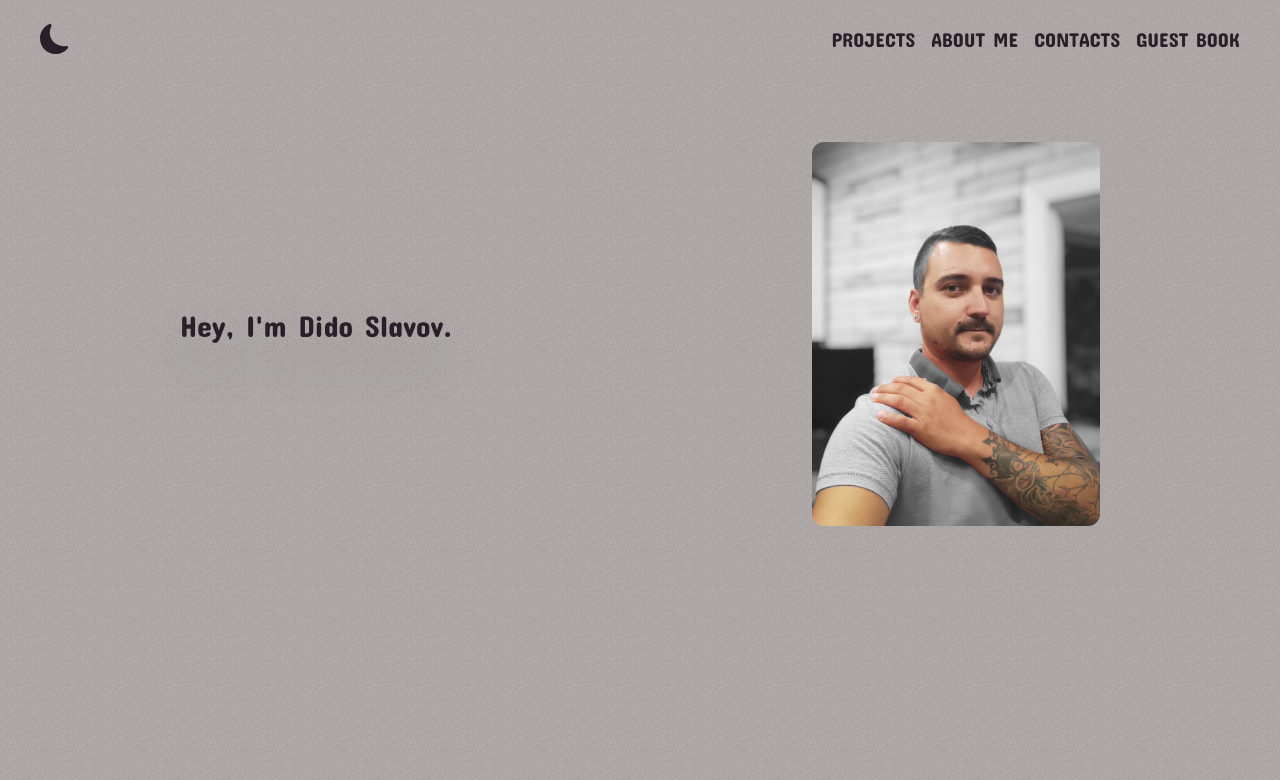
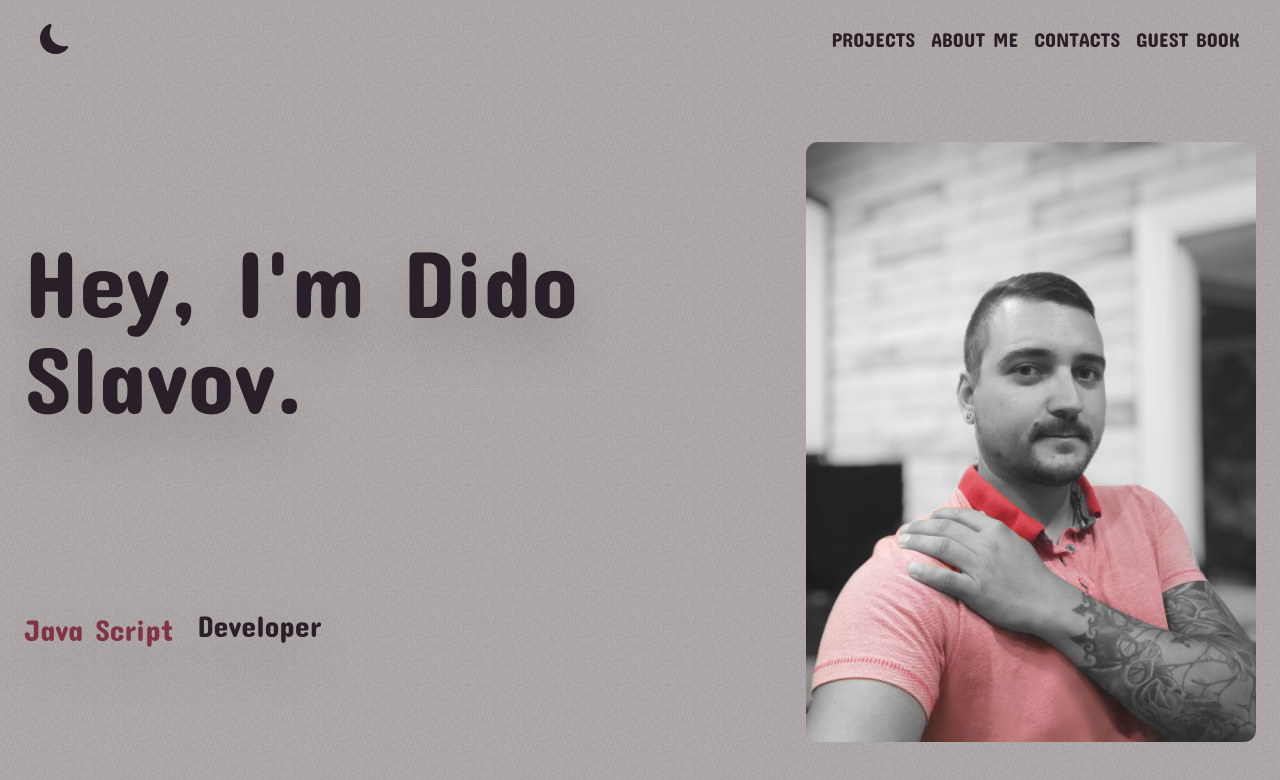
Before and after one commit to didoslavov/My-Portfolio, a Next.js app: page / in a window 1280 px wide. Shown: the top 780 px of the page. Built offline with nearby package versions, Linux system fonts and the light colour scheme.

Commit message:
add animated tech stack list to the landing page

```diff
--- a/app/page.tsx
+++ b/app/page.tsx
@@ -1,26 +1,72 @@
+'use client';
+
+import { useGSAP } from '@gsap/react';
+import gsap, { Elastic } from 'gsap';
 import Image from 'next/image';
 
 export default function Home() {
+    const stack = ['Java Script', 'React', 'Next', 'Node JS', 'Express'];
+    useGSAP(() => {
+        var vsOpts = {
+            slides: document.querySelectorAll('.slide'),
+            list: document.querySelector('.slides'),
+            duration: 6,
+            lineHeight: 50,
+        };
+
+        const vSlide = gsap.timeline({
+            paused: true,
+            repeat: -1,
+        });
+
+        let index = 1;
+        vsOpts.slides.forEach(function (i, j) {
+            if (index > vsOpts.slides.length - 1) {
+                index = 0;
+            }
+
+            vSlide.to(vsOpts.list, {
+                duration: vsOpts.duration / vsOpts.slides.length,
+                y: index * -1 * vsOpts.lineHeight,
+                ease: Elastic.easeOut.config(1, 0.9),
+            });
+
+            index++;
+        });
+
+        vSlide.play();
+    });
+
     return (
-        <div className="flex flex-col md:flex-row items-center justify-between md:justify-around py-8">
-            <div className="flex items-center gap-4">
-                <p className="text-raisin-black  dark:text-silver text-3xl mb-6 md:mb-4 drop-shadow-2xl">
-                    Hey, I&apos;m Dido Slavov.
-                </p>
+        <div className="flex flex-col md:flex-row items-center justify-between md:justify-around py-8 px-6">
+            <div className="flex flex-col gap-12 md:gap-44 items-start text-raisin-black  dark:text-silver drop-shadow-2xl">
+                <p className="text-3xl md:text-6xl lg:text-8xl">Hey, I&apos;m Dido Slavov.</p>
+                <div className="flex items-center gap-6 overflow-hidden text-3xl">
+                    <div className="h-12 text-end text-wine dark:text-sheen-gold">
+                        <ul className="slides">
+                            {stack.map((tech, i) => (
+                                <li className="slide leading-[50px]" key={i}>
+                                    {tech}
+                                </li>
+                            ))}
+                        </ul>
+                    </div>
+                    <p className="leading-[50px]">Developer</p>
+                </div>
             </div>
+            <Image
+                width={800}
+                height={800}
+                src="/portfolio-img-bg-dark.jpg"
+                alt="Picture of me, Dido"
+                className="rounded-xl w-[500px] h-[600px] hidden md:block md:dark:hidden"
+            />
             <Image
                 width={800}
                 height={800}
                 src="/portfolio-img-bg-light.jpg"
                 alt="Picture of me, Dido"
-                className="rounded-xl w-72 h-96 hidden lg:block lg:dark:hidden md:block md:dark:hidden"
-            />
-            <Image
-                width={800}
-                height={800}
-                src="/portfolio-img-bg-dark.jpg"
-                alt="Picture of me, Dido"
-                className="rounded-xl w-72 h-96 hidden lg:dark:block md:dark:block"
+                className="rounded-xl w-[500px] h-[600px] hidden md:dark:block"
             />
         </div>
     );
```
